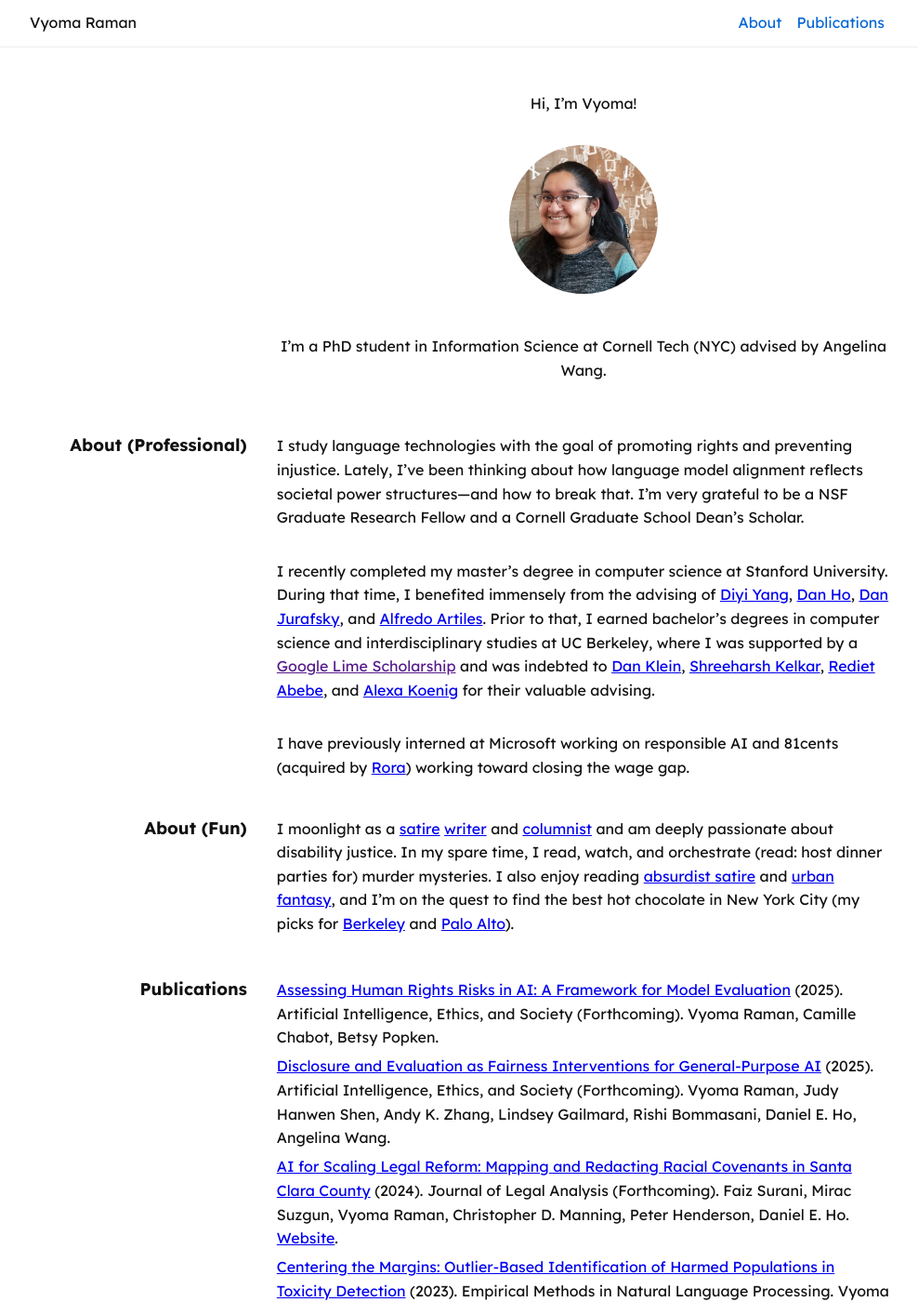
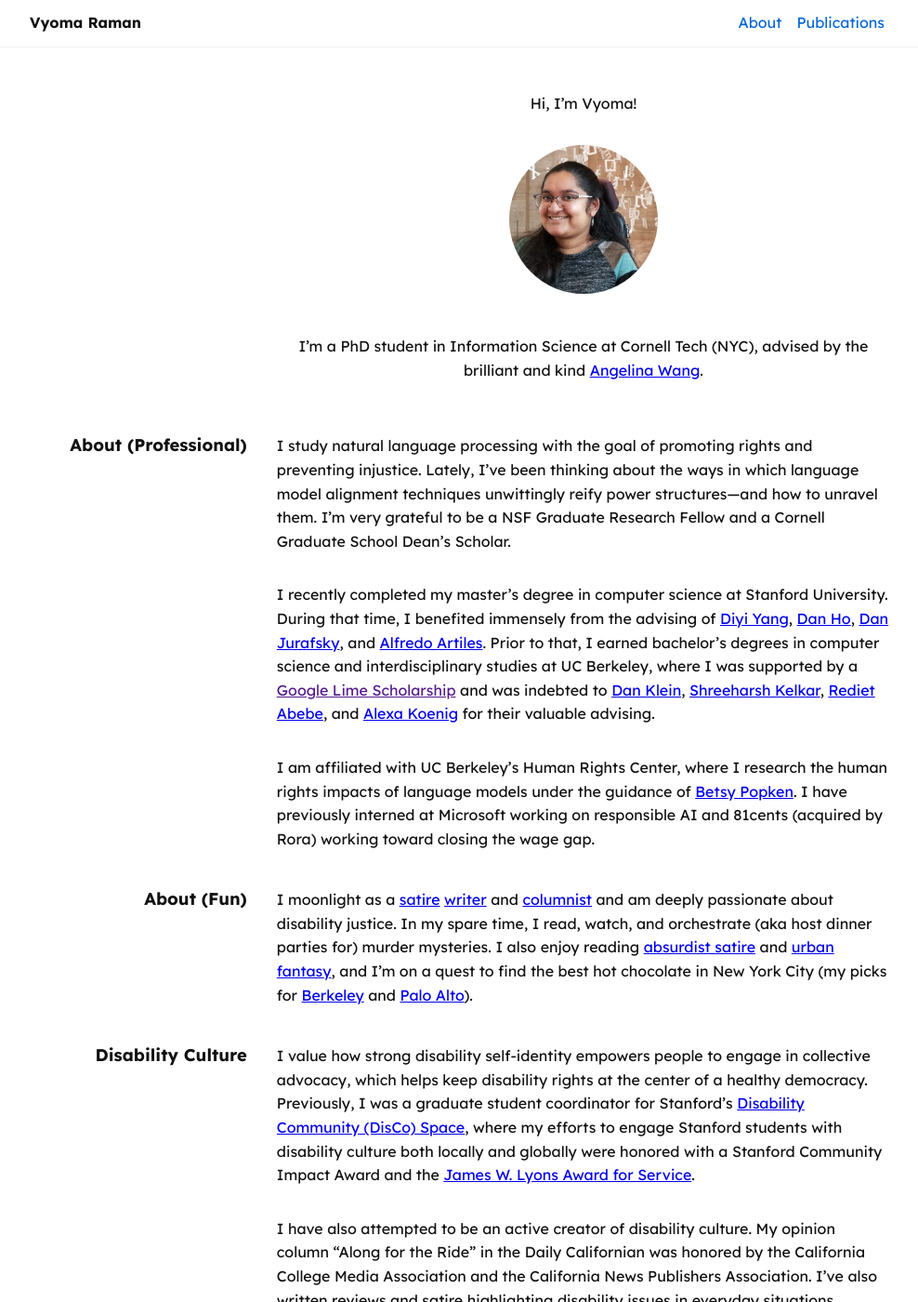
Before and after one commit to vyoma-raman/vyoma-raman.github.io, a Jekyll site: the page built from index.markdown, in a window 1280 px wide and 1400 px high. Shown: the whole window at 93% size, without its empty margins (148-1136 px from the left). Built offline with Jekyll 4.4.1, drawn with Linux system fonts in a browser that asks for light colours; some of the changed text lies outside the part shown.

Commit message:
Fix citations formatting, add section, tweak text

```diff
--- a/_data/publications.yml
+++ b/_data/publications.yml
@@ -31,6 +31,6 @@
   url: https://dl.acm.org/doi/10.1145/3551624.3555288
   year: 2022
   venue: Equity and Access in Algorithms, Mechanisms, and Optimization
-  authors: Vyoma Raman, Catherine Vera and CJ Manna
+  authors: Vyoma Raman, Catherine Vera, CJ Manna
   award: Best Paper
   outtakes:
--- a/assets/css/style.css
+++ b/assets/css/style.css
@@ -3,8 +3,8 @@
 /* win the specificity fight */
 html, body { font-family: var(--font-sans) !important; }
 
-/* ensure elements inherit instead of setting their own */
-h1, h2, h3, h4, p, li, a, small, em, strong, nav, footer, header, main {
+/* remove em,strong from this rule */
+h1, h2, h3, h4, p, li, a, small, nav, footer, header, main {
   font: inherit;
 }
 
--- a/index.markdown
+++ b/index.markdown
@@ -7,22 +7,29 @@ Hi, I’m Vyoma!
 
 ![Vyoma at the Asian Art Museum in San Francisco](/assets/img/headshot.jpg)
 
-I’m a PhD student in Information Science at Cornell Tech (NYC) advised by Angelina Wang.
+I’m a PhD student in Information Science at Cornell Tech (NYC), advised by the brilliant and kind [Angelina Wang](https://angelina-wang.github.io/).
 </section>
 
 <section id="about-pro" markdown="1">
 ## About (Professional)
-I study language technologies with the goal of promoting rights and preventing injustice<!-- (skip to my publications) -->. Lately, I’ve been thinking about how language model alignment reflects societal power structures—and how to break that. I’m very grateful to be a NSF Graduate Research Fellow and a Cornell Graduate School Dean’s Scholar.
+I study natural language processing with the goal of promoting rights and preventing injustice<!-- (skip to my publications) -->. Lately, I’ve been thinking about the ways in which language model alignment techniques unwittingly reify power structures—and how to unravel them. I’m very grateful to be a NSF Graduate Research Fellow and a Cornell Graduate School Dean’s Scholar.
 
 I recently completed my master’s degree in computer science at Stanford University. During that time, I benefited immensely from the advising of [Diyi Yang](https://cs.stanford.edu/~diyiy/), [Dan Ho](https://law.stanford.edu/daniel-e-ho/), [Dan Jurafsky](https://web.stanford.edu/~jurafsky/), and [Alfredo Artiles](https://ed.stanford.edu/faculty/artiles). Prior to that, I earned bachelor’s degrees in computer science and interdisciplinary studies at UC Berkeley, where I was supported by a [Google Lime Scholarship]() and was indebted to [Dan Klein](https://www2.eecs.berkeley.edu/Faculty/Homepages/klein.html), [Shreeharsh Kelkar](https://shreeharshkelkar.net/), [Rediet Abebe](https://www.redietabebe.com/), and [Alexa Koenig](https://www.law.berkeley.edu/our-faculty/faculty-profiles/alexa-koenig/) for their valuable advising.
 
-I have previously interned at Microsoft working on responsible AI and 81cents (acquired by [Rora](https://www.teamrora.com/)) working toward closing the wage gap.
+I am affiliated with UC Berkeley's Human Rights Center, where I research the human rights impacts of language models under the guidance of [Betsy Popken](https://humanrights.berkeley.edu/people/betsy-popken/). I have previously interned at Microsoft working on responsible AI and 81cents (acquired by Rora) working toward closing the wage gap.
 </section>
 
 <section id="about-fun" markdown="1">
 ## About (Fun)
-I moonlight as a [satire](https://thefreepeach.com/author/vyomaraman/) [writer](https://thesqueakywheel.org/author/vyomaraman/) and [columnist](https://www.dailycal.org/archives/constructing-a-narrative-with-supporting-columns/article_316cc3fd-e95e-5a39-be31-de0a7d733db4.html) and am deeply passionate about disability justice. In my spare time, I read, watch, and orchestrate (read: host dinner parties for) murder mysteries. I also enjoy reading [absurdist satire](https://www.goodreads.com/book/show/56269278-the-trees) and [urban fantasy](https://www.goodreads.com/book/show/42074525-the-city-we-became), and I’m on the quest to find the best hot chocolate in New York City (my picks for [Berkeley](https://casadechocolates.com/) and [Palo Alto](https://www.coupacafe.com/)).
+I moonlight as a [satire](https://thefreepeach.com/author/vyomaraman/) [writer](https://thesqueakywheel.org/author/vyomaraman/) and [columnist](https://www.dailycal.org/archives/constructing-a-narrative-with-supporting-columns/article_316cc3fd-e95e-5a39-be31-de0a7d733db4.html) and am deeply passionate about disability justice. In my spare time, I read, watch, and orchestrate (aka host dinner parties for) murder mysteries. I also enjoy reading [absurdist satire](https://www.goodreads.com/book/show/56269278-the-trees) and [urban fantasy](https://www.goodreads.com/book/show/42074525-the-city-we-became), and I’m on a quest to find the best hot chocolate in New York City (my picks for [Berkeley](https://casadechocolates.com/) and [Palo Alto](https://www.coupacafe.com/)).
 
+</section>
+
+<section id="disability" markdown="1">
+## Disability Culture
+I value how strong disability self-identity empowers people to engage in collective advocacy, which helps keep disability rights at the center of a healthy democracy. Previously, I was a graduate student coordinator for Stanford's [Disability Community (DisCo) Space](https://icil.stanford.edu/icil-programs/disability-community-disco-space), where my efforts to engage Stanford students with disability culture both locally and globally were honored with a Stanford Community Impact Award and the [James W. Lyons Award for Service](https://deanofstudents.stanford.edu/lyons/2025-james-w-lyons-award-service-awardees).
+
+I have also attempted to be an active creator of disability culture. My opinion column "Along for the Ride" in the Daily Californian was honored by the California College Media Association and the California News Publishers Association. I’ve also written reviews and satire highlighting disability issues in everyday situations.
 </section>
 
 <section id="publications" markdown="1">
@@ -31,8 +38,7 @@ I moonlight as a [satire](https://thefreepeach.com/author/vyomaraman/) [writer](
 <ul class="pubs">
 {% for p in site.data.publications %}
   <li>
-    <a href="{{ p.url }}">{{ p.title }}</a>
-    ({{ p.year }}). <em>{{ p.venue }}</em>. {{ p.authors }}.
+    <a href="{{ p.url }}">{{ p.title }}</a>. {{ p.authors }}. <em>{{ p.venue }}</em>, {{ p.year }}.
     {% if p.website %}
       <a href="{{ p.website }}">Website</a>.
     {% endif %}
```
